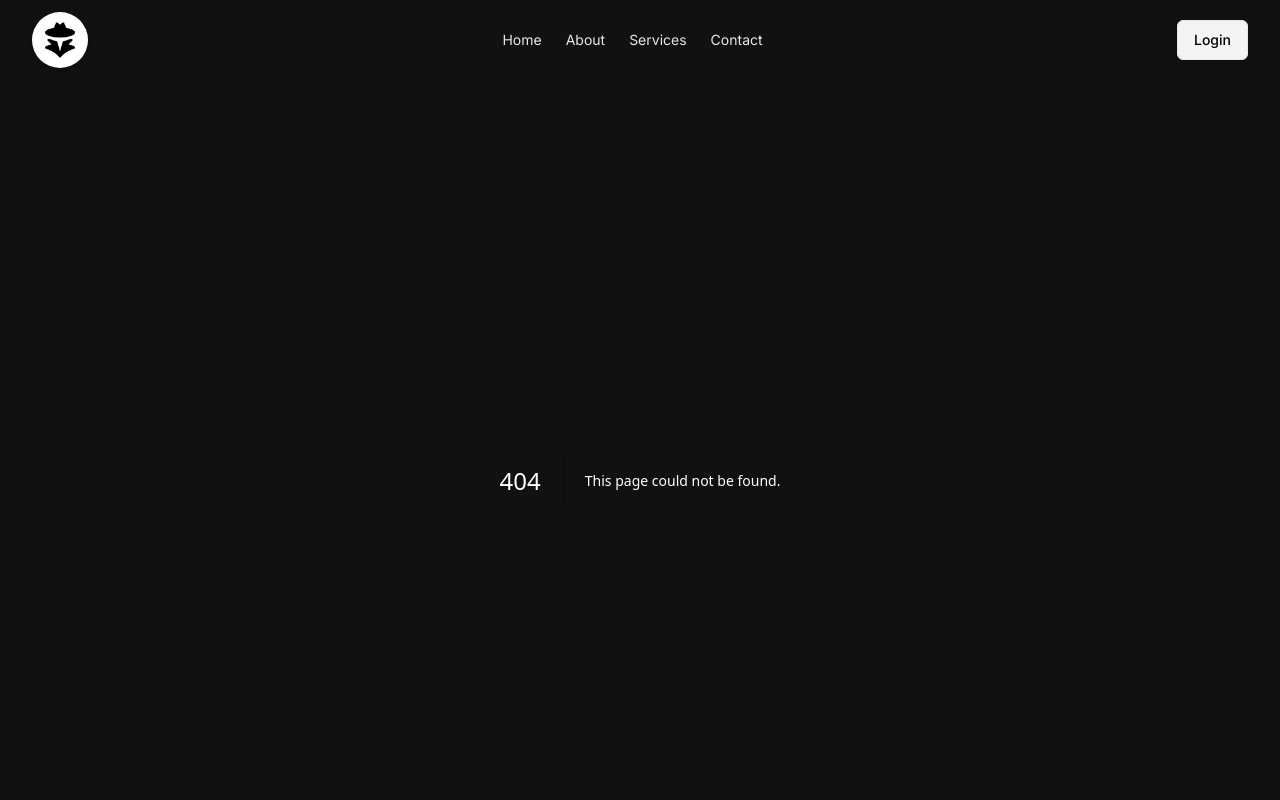
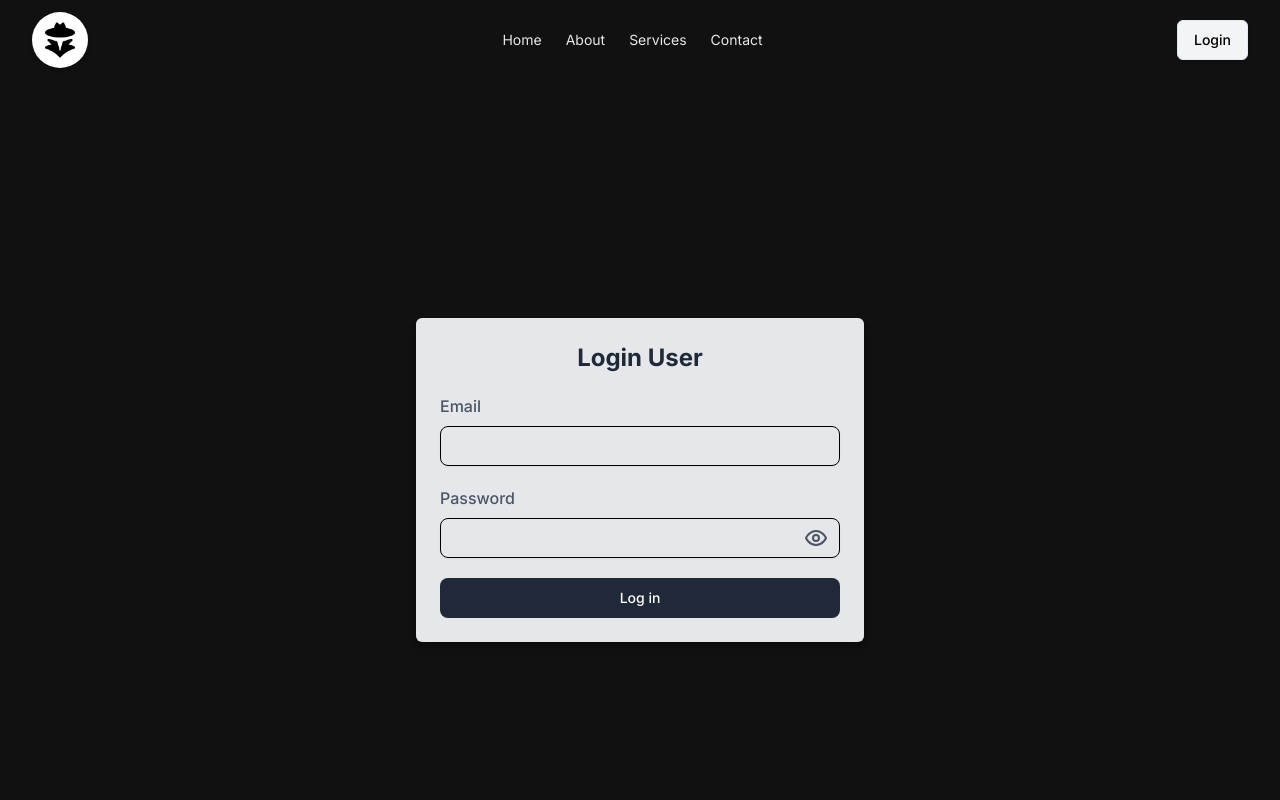
Before and after one commit to riteshk-007/ControlPanelX, a Next.js app: page /login-user in a window 1280 px wide. Before the commit this address had no page. Shown: the top 800 px of the page. Built offline with nearby package versions, Linux system fonts and the light colour scheme.

Commit message:
Update Navbar links in Navbar.jsx and layout.js

```diff
--- /dev/null
+++ b/app/(pages)/login-user/page.js
@@ -0,0 +1,72 @@
+"use client";
+import { useState } from "react";
+import { useRouter } from "next/navigation";
+import { Eye, EyeOff } from "lucide-react";
+import { useForm } from "react-hook-form";
+import { Input } from "@/components/ui/input";
+import { Button } from "@/components/ui/button";
+
+const AdminForm = () => {
+  const [showPassword, setShowPassword] = useState(false);
+  const router = useRouter();
+  const {
+    register,
+    handleSubmit,
+    formState: { errors },
+  } = useForm();
+
+  const onSubmit = async (data) => {
+    console.log(data);
+  };
+  return (
+    <main className="w-full h-screen flex flex-col items-center justify-center sm:px-4">
+      <div className="w-full space-y-6 text-gray-600 bg-gray-200 rounded-md shadow-md sm:max-w-md">
+        <div className=" shadow-lg p-4 py-6 space-y-8 sm:p-6 sm:rounded-lg">
+          <form onSubmit={handleSubmit(onSubmit)} className="space-y-5">
+            <div className="flex items-center justify-center">
+              <h1 className="text-2xl font-bold text-gray-800">Login User</h1>
+            </div>
+            <div>
+              <label className="font-medium"> Email</label>
+              <Input
+                {...register("email", { required: true })}
+                type="email"
+                className="w-full mt-2 px-3 py-2 text-gray-500 bg-transparent  border-black  shadow-sm rounded-lg"
+              />
+              {errors.email && (
+                <p className="text-rose-500">This field is required</p>
+              )}
+            </div>
+            <div>
+              <label className="font-medium">Password</label>
+              <div className="relative">
+                <Input
+                  {...register("password", { required: true })}
+                  type={showPassword ? "text" : "password"}
+                  className="w-full mt-2 px-3 py-2 pr-10 text-gray-500 bg-transparent  border-black  shadow-sm rounded-lg"
+                />
+                <div
+                  onClick={() => setShowPassword(!showPassword)}
+                  className="absolute right-3 top-1/2 transform -translate-y-1/2 cursor-pointer"
+                >
+                  {showPassword ? <EyeOff /> : <Eye />}
+                </div>
+              </div>
+              {errors.password && (
+                <p className="text-rose-500">This field is required</p>
+              )}
+            </div>
+            <Button
+              type="submit"
+              className="w-full px-4 py-2 text-white font-medium bg-gray-800 hover:bg-gray-700 active:bg-gray-600 rounded-lg duration-150"
+            >
+              Log in
+            </Button>
+          </form>
+        </div>
+      </div>
+    </main>
+  );
+};
+
+export default AdminForm;
--- a/app/page.js
+++ b/app/(pages)/page.js
@@ -1,4 +1,4 @@
-import HeroSection from "./components/Hero";
+import HeroSection from "../components/Hero";
 
 export default function Home() {
   return <HeroSection />;
--- a/app/components/Navbar.jsx
+++ b/app/components/Navbar.jsx
@@ -101,7 +101,7 @@ const Navbar = () => {
 
                 <Link
                   className="rounded-md md:hidden block w-full text-center text-sm font-medium"
-                  href="/"
+                  href="/login-user"
                   onClick={() => setShow(false)}
                 >
                   <Button
@@ -128,7 +128,7 @@ const Navbar = () => {
 
           <div className="flex items-center gap-4">
             <div className="sm:flex sm:gap-4">
-              <Link href="/">
+              <Link href="/login-user">
                 <Button
                   variant="outline"
                   className="text-black bg-gray-100 shadow"
--- /dev/null
+++ b/app/components/layout.js
@@ -0,0 +1,22 @@
+"use client";
+import Navbar from "./Navbar";
+import Footer from "./Footer";
+import { useState } from "react";
+
+const Layout = ({ children }) => {
+  const [userLogin] = useState(false);
+  return (
+    <div>
+      {userLogin ? (
+        <div>Some other content</div>
+      ) : (
+        <>
+          <Navbar />
+          {children} <Footer />
+        </>
+      )}
+    </div>
+  );
+};
+
+export default Layout;
--- a/app/layout.js
+++ b/app/layout.js
@@ -1,7 +1,6 @@
 import { Inter } from "next/font/google";
 import "./globals.css";
-import Navbar from "./components/Navbar";
-import Footer from "./components/Footer";
+import Layout from "./components/layout";
 
 const inter = Inter({ subsets: ["latin"] });
 
@@ -18,9 +17,7 @@ export default function RootLayout({ children }) {
     <html lang="en">
       <body className={inter.className}>
         <div className="bg-[#111] text-white">
-          <Navbar />
-          {children}
-          <Footer />
+          <Layout>{children}</Layout>
         </div>
       </body>
     </html>
--- /dev/null
+++ b/components/ui/input.jsx
@@ -0,0 +1,19 @@
+import * as React from "react"
+
+import { cn } from "@/lib/utils"
+
+const Input = React.forwardRef(({ className, type, ...props }, ref) => {
+  return (
+    (<input
+      type={type}
+      className={cn(
+        "flex h-10 w-full rounded-md border border-input bg-background px-3 py-2 text-sm ring-offset-background file:border-0 file:bg-transparent file:text-sm file:font-medium placeholder:text-muted-foreground focus-visible:outline-none focus-visible:ring-2 focus-visible:ring-ring focus-visible:ring-offset-2 disabled:cursor-not-allowed disabled:opacity-50",
+        className
+      )}
+      ref={ref}
+      {...props} />)
+  );
+})
+Input.displayName = "Input"
+
+export { Input }
--- a/package.json
+++ b/package.json
@@ -16,6 +16,7 @@
     "next": "14.2.3",
     "react": "^18",
     "react-dom": "^18",
+    "react-hook-form": "^7.51.3",
     "tailwind-merge": "^2.3.0",
     "tailwindcss-animate": "^1.0.7"
   },
```
Also changed, not shown: 1 other file (tests, documents, lock files or other folders).
